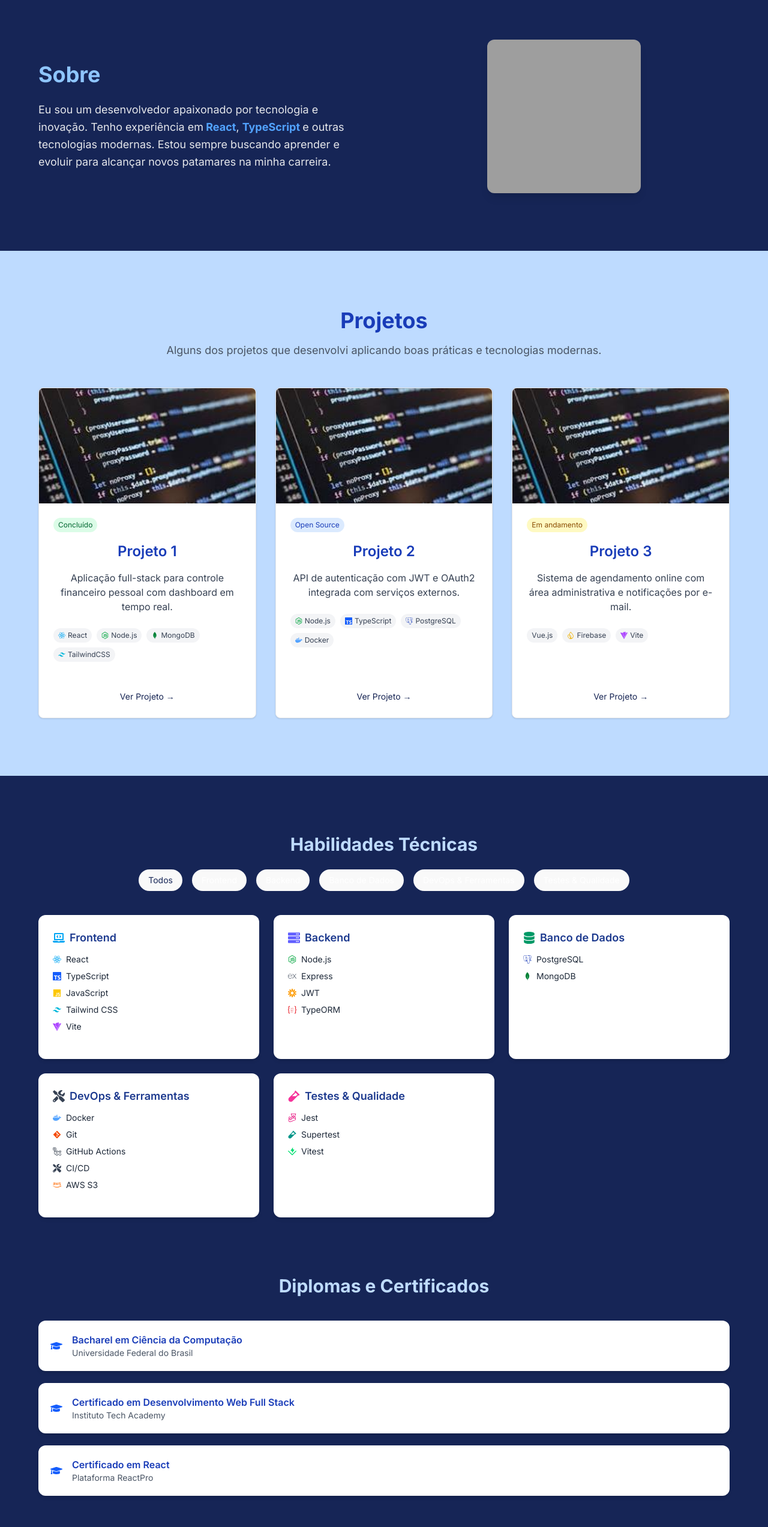
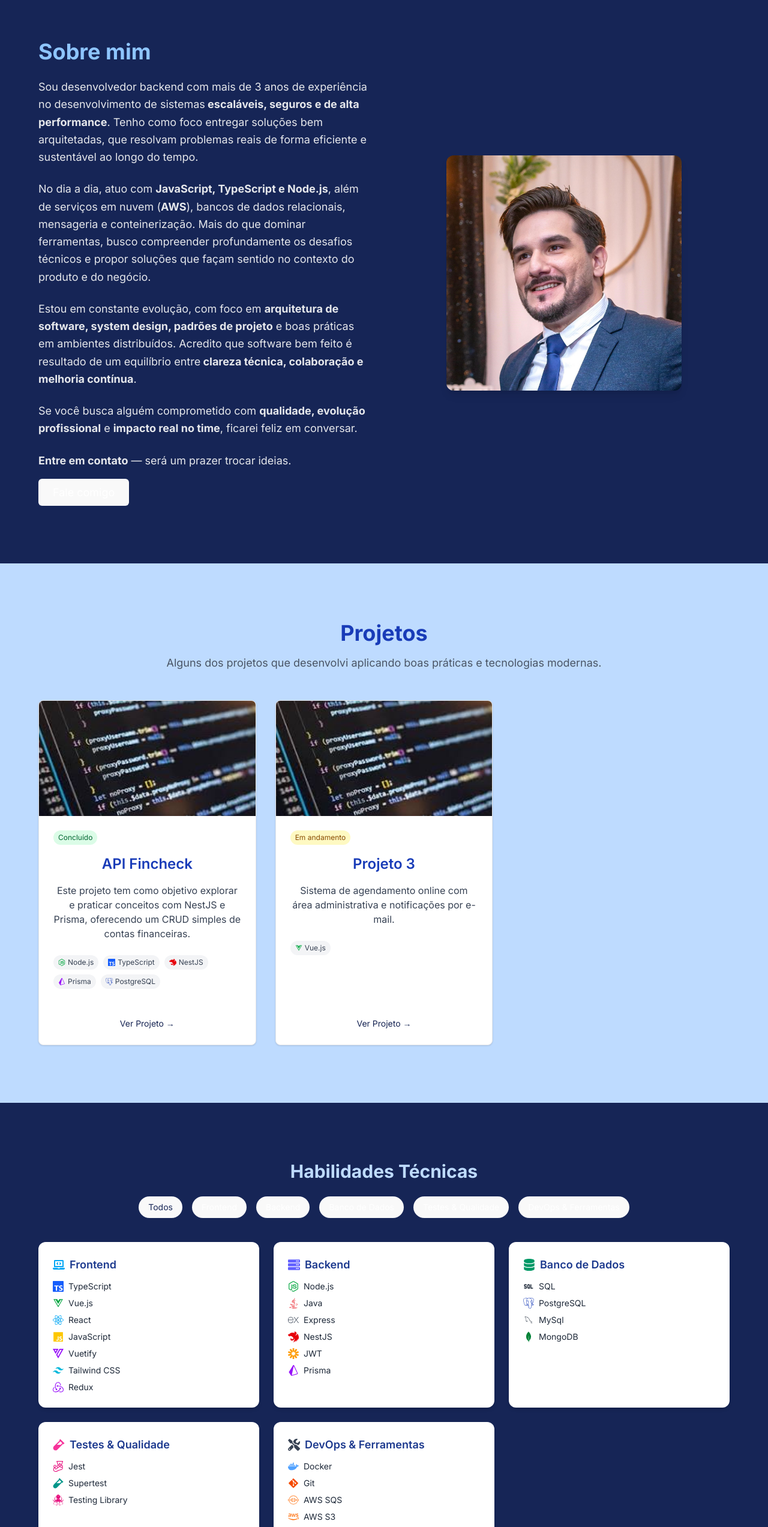
Before and after one commit to Lotar-lucas/my-website, a React (Vite) app: page / in a window 1280 px wide. Shown: the part 910-3455 px from the top of the page at 60% size. Built offline with nearby package versions, Linux system fonts and the light colour scheme; grey boxes are pictures that could not be loaded.

Commit message:
feat: add profile image and enhance About, Projects, and TechnicalSkillsAndDegree components with updated content and icons

```diff
--- a/src/components/about/About.tsx
+++ b/src/components/about/About.tsx
@@ -1,30 +1,59 @@
 import React from 'react';
+import photo from '../../assets/perfil-2.jpg'
 
 const About: React.FC = () => {
   return (
     <section id="sobre" className="bg-blue-950 px-6 py-24">
-      <div className="max-w-6xl mx-auto flex flex-col-reverse md:flex-row items-center gap-12">
+      <div className="max-w-6xl mx-auto flex flex-col-reverse md:flex-row items-start md:items-center gap-12">
+
 
         <div className="md:w-1/2 text-white">
           <h1 className="text-3xl md:text-4xl font-bold text-blue-300 mb-6">
-            Sobre
+            Sobre mim
           </h1>
 
+          <p className="text-lg leading-relaxed text-gray-200 mb-6">
+            Sou desenvolvedor backend com mais de 3 anos de experiência no desenvolvimento de sistemas
+            <strong> escaláveis, seguros e de alta performance</strong>. Tenho como foco entregar soluções bem arquitetadas,
+            que resolvam problemas reais de forma eficiente e sustentável ao longo do tempo.
+          </p>
+
+          <p className="text-lg leading-relaxed text-gray-200 mb-6">
+            No dia a dia, atuo com <strong>JavaScript, TypeScript e Node.js</strong>, além de serviços em nuvem (<strong>AWS</strong>),
+            bancos de dados relacionais, mensageria e conteinerização. Mais do que dominar ferramentas,
+            busco compreender profundamente os desafios técnicos e propor soluções que façam sentido no contexto
+            do produto e do negócio.
+          </p>
+
+          <p className="text-lg leading-relaxed text-gray-200 mb-6">
+            Estou em constante evolução, com foco em <strong>arquitetura de software, system design, padrões de projeto</strong> e
+            boas práticas em ambientes distribuídos. Acredito que software bem feito é resultado de um equilíbrio entre
+            <strong> clareza técnica, colaboração e melhoria contínua</strong>.
+          </p>
+
+          <p className="text-lg leading-relaxed text-gray-200 mb-6">
+            Se você busca alguém comprometido com <strong>qualidade, evolução profissional</strong> e <strong>impacto real no time</strong>,
+            ficarei feliz em conversar.
+          </p>
+
           <p className="text-lg leading-relaxed text-gray-200">
-            Eu sou um desenvolvedor apaixonado por tecnologia e inovação. Tenho experiência em
-             <strong className="text-blue-400"> React</strong>, <strong className="text-blue-400">TypeScript </strong>
-            e outras tecnologias modernas. Estou sempre buscando aprender e evoluir para alcançar novos patamares na
-            minha carreira.
+            <strong>Entre em contato</strong> — será um prazer trocar ideias.
+            <a href="#contato">
+              <button className="mt-4 px-6 py-2 bg-blue-600 hover:bg-blue-700 text-white rounded-md transition duration-300">
+                Fale comigo
+              </button>
+            </a>
           </p>
         </div>
 
         <div className="md:w-1/2 flex justify-center">
           <img
-            src="https://img.freepik.com/fotos-gratis/retrato-de-homem-branco-isolado_53876-40306.jpg?semt=ais_hybrid&w=740"
+            src={photo}
             alt="Foto de perfil"
-            className="w-64 h-64 object-cover rounded-xl shadow-lg hover:scale-105 transition-transform duration-300"
+            className="w-98 h-98 object-cover rounded-xl shadow-lg hover:scale-105 transition-transform duration-300 self-center"
           />
         </div>
+
       </div>
     </section>
   );
--- a/src/components/projects/Projects.tsx
+++ b/src/components/projects/Projects.tsx
@@ -1,6 +1,6 @@
 import React, { JSX } from 'react';
-import { FaReact, FaNodeJs, FaDocker } from 'react-icons/fa';
-import { SiMongodb, SiPostgresql, SiTailwindcss, SiTypescript, SiFirebase, SiVite } from 'react-icons/si';
+import { FaReact, FaNodeJs, FaDocker, FaVuejs  } from 'react-icons/fa';
+import { SiMongodb, SiPostgresql, SiTailwindcss, SiTypescript, SiNestjs, SiPrisma  } from 'react-icons/si';
 import projectImage1 from '../../assets/teste.jpeg';
 
 interface Project {
@@ -14,27 +14,19 @@ interface Project {
 
 const projects: Project[] = [
   {
-    title: 'Projeto 1',
-    description: 'Aplicação full-stack para controle financeiro pessoal com dashboard em tempo real.',
-    link: 'https://github.com/seu-usuario/projeto1',
+    title: 'API Fincheck',
+    description: 'Este projeto tem como objetivo explorar e praticar conceitos com NestJS e Prisma, oferecendo um CRUD simples de contas financeiras.',
+    link: 'https://github.com/Lotar-lucas/api-fincheck',
     srcImage: projectImage1,
-    techs: ['React', 'Node.js', 'MongoDB', 'TailwindCSS'],
+    techs: ['Node.js', 'TypeScript', 'NestJS', 'Prisma', 'PostgreSQL'],
     status: 'Concluído',
-  },
-  {
-    title: 'Projeto 2',
-    description: 'API de autenticação com JWT e OAuth2 integrada com serviços externos.',
-    link: 'https://github.com/seu-usuario/projeto2',
-    srcImage: projectImage1,
-    techs: ['Node.js', 'TypeScript', 'PostgreSQL', 'Docker'],
-    status: 'Open Source',
   },
   {
     title: 'Projeto 3',
     description: 'Sistema de agendamento online com área administrativa e notificações por e-mail.',
     link: 'https://github.com/seu-usuario/projeto3',
     srcImage: projectImage1,
-    techs: ['Vue.js', 'Firebase', 'Vite'],
+    techs: ['Vue.js'],
     status: 'Em andamento',
   },
 ];
@@ -47,8 +39,9 @@ const techIcons: Record<string, JSX.Element> = {
   'TypeScript': <SiTypescript className="text-blue-600" title="TypeScript" />,
   'PostgreSQL': <SiPostgresql className="text-blue-800" title="PostgreSQL" />,
   'Docker': <FaDocker className="text-blue-400" title="Docker" />,
-  'Firebase': <SiFirebase className="text-yellow-500" title="Firebase" />,
-  'Vite': <SiVite className="text-purple-500" title="Vite" />,
+  'NestJS': <SiNestjs className="text-red-600" title="NestJS" />,
+  'Prisma': <SiPrisma className="text-purple-600" title="Prisma" />,
+  'Vue.js': <FaVuejs  className="text-green-600" title="Vue.js" />,
 };
 
 const statusColorMap = {
--- a/src/components/technicalSkillsAndDegree/TechnicalSkillsAndDegree.tsx
+++ b/src/components/technicalSkillsAndDegree/TechnicalSkillsAndDegree.tsx
@@ -11,39 +11,110 @@ import {
   FaDocker,
   FaGitAlt,
   FaAws,
-  FaJs
+  FaJs,
+  FaVuejs,
+  FaJava
 } from 'react-icons/fa';
+
 import {
   SiTypescript,
   SiTailwindcss,
-  SiVite,
   SiExpress,
   SiPostgresql,
   SiMongodb,
   SiGithubactions,
-  SiVitest,
   SiJest,
   SiJsonwebtokens,
-  SiTypeorm
+  SiVuetify,
+  SiPrisma,
+  SiNestjs,
+  SiRedux,
+  SiAwslambda,
+  SiAmazonsqs,
+  SiTestinglibrary
 } from 'react-icons/si';
+
+import { TbSql } from "react-icons/tb";
+
+import { DiScrum, DiMysql  } from "react-icons/di";
+
 import { motion, AnimatePresence } from 'framer-motion';
 
 const iconMap: Record<string, JSX.Element> = {
-  'React': <FaReact className="text-sky-500" />, 'TypeScript': <SiTypescript className="text-blue-600" />, 'JavaScript': <FaJs className="text-yellow-400" />, 'Tailwind CSS': <SiTailwindcss className="text-cyan-500" />, 'Vite': <SiVite className="text-purple-500" />, 'Node.js': <FaNodeJs className="text-green-600" />, 'Express': <SiExpress className="text-gray-700" />, 'JWT': <SiJsonwebtokens className="text-amber-500" />, 'TypeORM': <SiTypeorm className="text-red-600" />, 'PostgreSQL': <SiPostgresql className="text-blue-800" />, 'MongoDB': <SiMongodb className="text-green-700" />, 'Docker': <FaDocker className="text-blue-400" />, 'Git': <FaGitAlt className="text-orange-600" />, 'GitHub Actions': <SiGithubactions className="text-gray-800" />, 'CI/CD': <FaTools className="text-gray-700" />, 'AWS S3': <FaAws className="text-orange-500" />, 'Jest': <SiJest className="text-pink-600" />, 'Supertest': <FaVial className="text-teal-600" />, 'Vitest': <SiVitest className="text-green-400" />
+  'React': <FaReact className="text-sky-500 text-lg" />,
+  'Vue.js': <FaVuejs className="text-green-600 text-lg" />,
+  'TypeScript': <SiTypescript className="text-blue-600 text-lg" />,
+  'JavaScript': <FaJs className="text-yellow-400 text-lg" />,
+  'Tailwind CSS': <SiTailwindcss className="text-cyan-500 text-lg" />,
+  'Node.js': <FaNodeJs className="text-green-600 text-lg" />,
+  'Express': <SiExpress className="text-gray-700 text-lg" />,
+  'JWT': <SiJsonwebtokens className="text-amber-500 text-lg" />,
+  'PostgreSQL': <SiPostgresql className="text-blue-800 text-lg" />,
+  'MongoDB': <SiMongodb className="text-green-700 text-lg" />,
+  'Docker': <FaDocker className="text-blue-400 text-lg" />,
+  'Git': <FaGitAlt className="text-orange-600 text-lg" />,
+  'GitHub Actions': <SiGithubactions className="text-gray-800 text-lg" />,
+  'CI/CD': <FaTools className="text-gray-700 text-lg" />,
+  'AWS S3': <FaAws className="text-orange-500 text-lg" />,
+  'AWS SQS': <SiAmazonsqs className="text-orange-500 text-lg" />,
+  'AWS lambda': <SiAwslambda className="text-orange-500 text-lg" />,
+  'Jest': <SiJest className="text-pink-600 text-lg" />,
+  'Testing Library': <SiTestinglibrary className="text-pink-600 text-lg" />,
+  'Supertest': <FaVial className="text-teal-600 text-lg" />,
+  'Vuetify': <SiVuetify className="text-purple-600 text-lg" />,
+  'Prisma': <SiPrisma className="text-purple-600 text-lg" />,
+  'NestJS': <SiNestjs  className="text-red-600 text-lg" />,
+  'SQL': <TbSql className="text-gray-800 text-lg" />,
+  'Java' : <FaJava className="text-red-600 text-lg" />,
+  'Redux': <SiRedux className="text-purple-600 text-lg" />,
+  'MySql': <DiMysql  className="text-gray-800 text-lg" />,
+  'Scrum': <DiScrum className="text-orange-600 text-lg" />,
 };
 
 const skillCategories = [
-  { id: 'Frontend', icon: <FaLaptopCode className="text-sky-500 text-xl" />, skills: ['React', 'TypeScript', 'JavaScript', 'Tailwind CSS', 'Vite'] },
-  { id: 'Backend', icon: <FaServer className="text-indigo-500 text-xl" />, skills: ['Node.js', 'Express', 'JWT', 'TypeORM'] },
-  { id: 'Banco de Dados', icon: <FaDatabase className="text-emerald-600 text-xl" />, skills: ['PostgreSQL', 'MongoDB'] },
-  { id: 'DevOps & Ferramentas', icon: <FaTools className="text-gray-700 text-xl" />, skills: ['Docker', 'Git', 'GitHub Actions', 'CI/CD', 'AWS S3'] },
-  { id: 'Testes & Qualidade', icon: <FaVial className="text-pink-500 text-xl" />, skills: ['Jest', 'Supertest', 'Vitest'] }
+  {
+    id: 'Frontend',
+    icon: <FaLaptopCode className="text-sky-500 text-xl" />,
+    skills: ['TypeScript','Vue.js', 'React', 'JavaScript', 'Vuetify', 'Tailwind CSS', 'Redux']
+  },
+  {
+    id: 'Backend',
+    icon: <FaServer className="text-indigo-500 text-xl" />,
+    skills: ['Node.js', 'Java','Express', 'NestJS', 'JWT', 'Prisma']
+  },
+  {
+    id: 'Banco de Dados',
+    icon: <FaDatabase className="text-emerald-600 text-xl" />,
+    skills: ['SQL', 'PostgreSQL','MySql', 'MongoDB']
+  },
+  {
+    id: 'Testes & Qualidade',
+    icon: <FaVial className="text-pink-500 text-xl" />,
+    skills: ['Jest', 'Supertest', 'Testing Library']
+  },
+  {
+    id: 'DevOps & Ferramentas',
+    icon: <FaTools className="text-gray-700 text-xl" />,
+    skills: ['Docker', 'Git', 'AWS SQS', 'AWS S3', 'AWS lambda', 'CI/CD', 'Scrum']
+  }
 ];
 
 const degrees = [
-  { title: 'Bacharel em Ciência da Computação', issuer: 'Universidade Federal do Brasil', link: 'https://universidadeexemplo.edu.br' },
-  { title: 'Certificado em Desenvolvimento Web Full Stack', issuer: 'Instituto Tech Academy', link: 'https://techacademy.com/certificados/fullstack' },
-  { title: 'Certificado em React', issuer: 'Plataforma ReactPro', link: 'https://reactpro.io/certificados/react' }
+  {
+    title: 'Pós-graduação Lato Sensu - Especialização em Engenharia de Software',
+    issuer: 'Universidade do Vale do Rio dos Sinos (Unisinos)',
+    link: 'https://www.unisinos.br/'
+  },
+  {
+    title: 'Análise e Desenvolvimento de Sistemas',
+    issuer: 'QI Faculdade & Escola Técnica',
+    link: 'https://qi.edu.br/'
+  },
+  {
+    title: 'Certificado em Desenvolvimento Web FullStack',
+    issuer: 'Escola Trybe',
+    link: 'https://betrybe.com/'
+  }
 ];
 
 const SkillCard = ({ icon, title, skills }: { icon: JSX.Element; title: string; skills: string[] }) => (
@@ -72,6 +143,7 @@ const SkillCard = ({ icon, title, skills }: { icon: JSX.Element; title: string;
 
 const TechnicalSkillsAndDegree: React.FC = () => {
   const [activeCategory, setActiveCategory] = useState<string>('Todos');
+
   const filteredCategories = activeCategory === 'Todos'
     ? skillCategories
     : skillCategories.filter((cat) => cat.id === activeCategory);
```
Also changed, not shown: src/assets/perfil-2.jpg (added).
